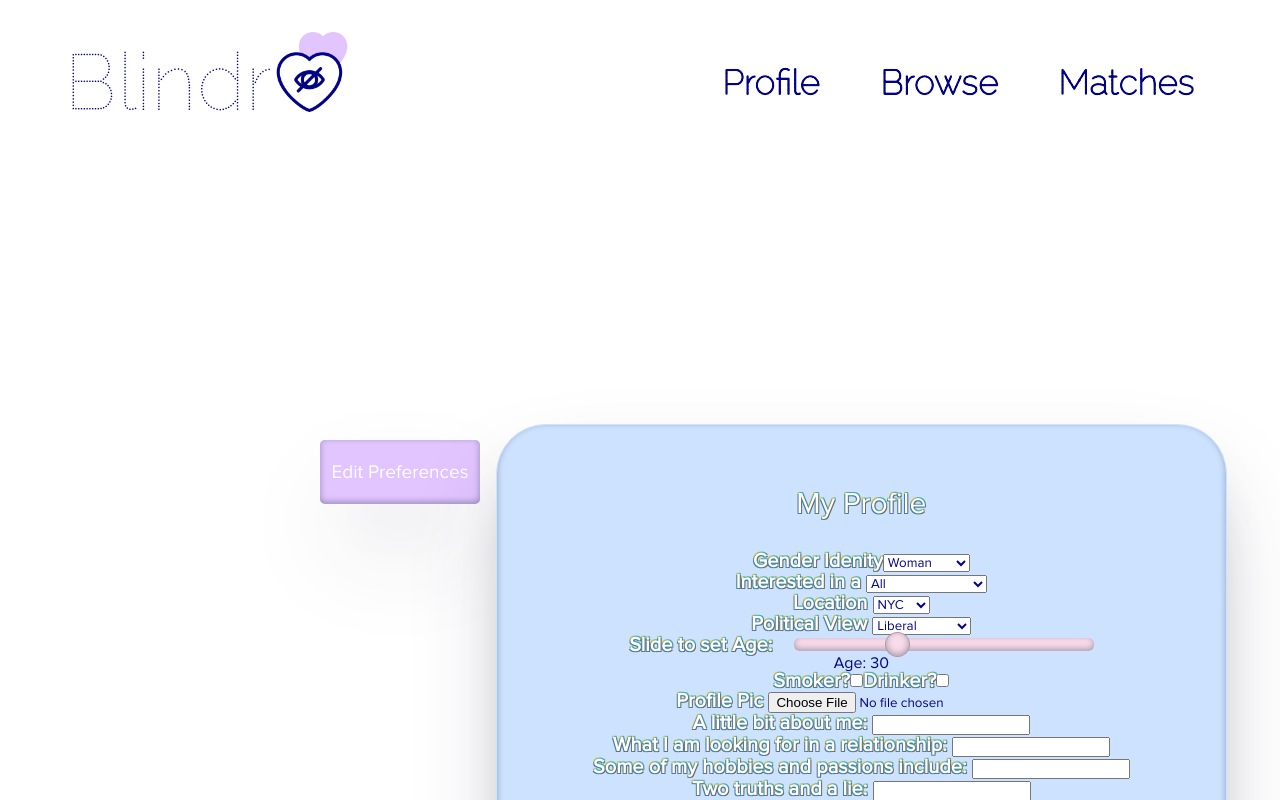
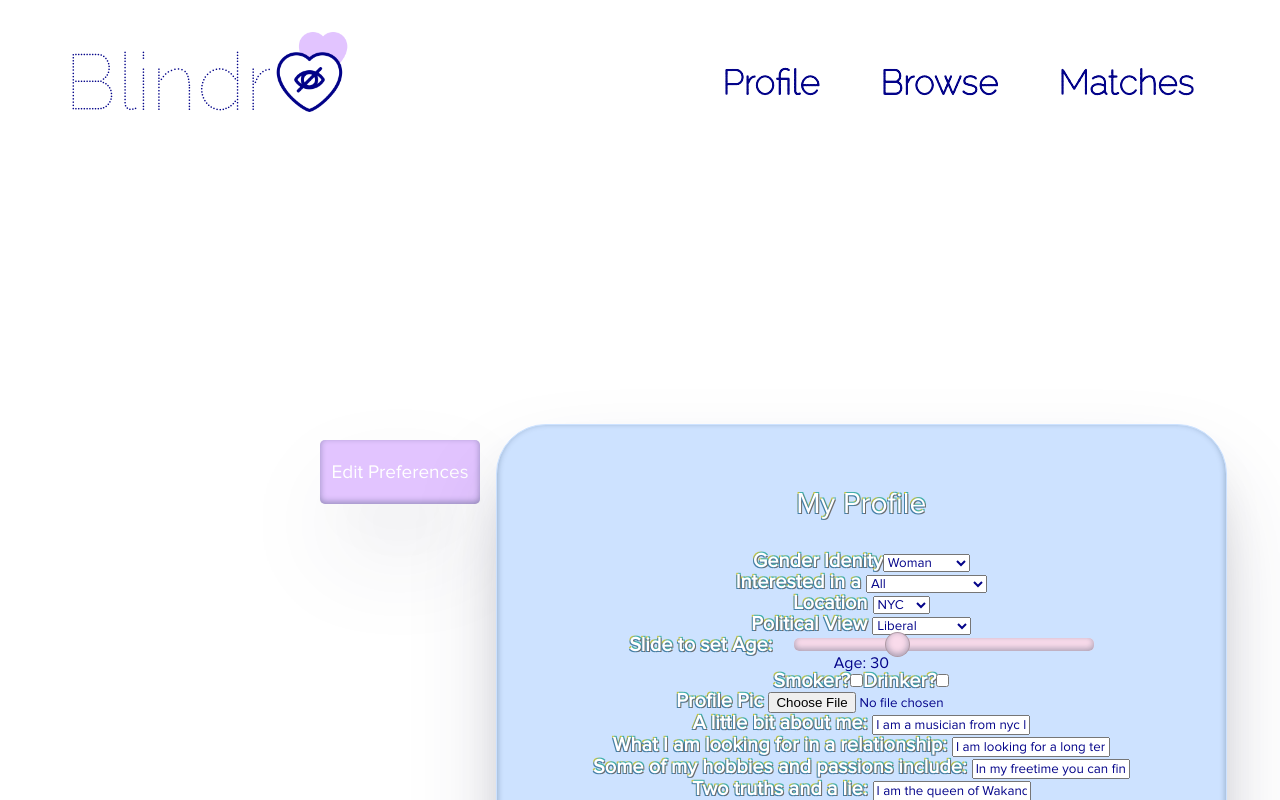
Before and after one commit to RochelleK/phase-3-project-frontend, a React (Create React App) app: page /profile in a window 1280 px wide. Both pictures are taken after a click on the button "Edit Profile". Shown: the top 800 px of the page. Built offline with nearby package versions, Linux system fonts and the light colour scheme; no server answers.

Commit message:
added back button and delete button

```diff
--- a/src/components/EditProfile.jsx
+++ b/src/components/EditProfile.jsx
@@ -1,18 +1,28 @@
 import React, { useState } from "react";
 
-function EditProfile() {
+function EditProfile({ showProfile, setShowProfile}) {
   const [gender, setGender] = useState("Woman");
   const [interest, setInterest] = useState("All");
   const [location, setLocation] = useState("NYC");
   const [political, setPolitical] = useState("Liberal");
-  const [bio, setBio] = useState("");
+  const [bio, setBio] = useState(
+    "I am a musician from nyc looking for love in the big city"
+  );
   const [smoker, setSmoker] = useState(false);
   const [drinker, setDrinker] = useState(false);
-  const [profilePic, setProfilePic] = useState("");
-  const [prompt1, setPrompt1] = useState("");
-  const [prompt2, setPrompt2] = useState("");
-  const [prompt3, setPrompt3] = useState("");
-  const [meme, setMeme] = useState("");
+  const [profilePic, setProfilePic] = useState(
+""  );
+  const [prompt1, setPrompt1] = useState(
+    "I am looking for a long term relatioship with someone who wants to love me for who I am on the inside."
+  );
+  const [prompt2, setPrompt2] = useState(
+    "In my freetime you can find me traveling the world and eating amazing food. I love an adventure."
+  );
+  const [prompt3, setPrompt3] = useState(
+    "I am the queen of Wakanda. I have three siblings. I've been to the grammys"
+  );
+  const [meme, setMeme] = useState(
+""  );
   const [age, setAge] = useState(30)
 
   const updateProfile = (e) => {
@@ -196,6 +206,9 @@ function EditProfile() {
             onChange={(e) => setMeme(e.target.value)}
           />
         </div>
+        <button id="form-submit" onClick={() => setShowProfile(true)}>
+          Go Back
+        </button>
         <button id="form-submit">Save Changes</button>
       </form>
     </div>
--- a/src/components/Match.jsx
+++ b/src/components/Match.jsx
@@ -1,6 +1,14 @@
 import React, { useState } from "react";
 
-function Match({ match, startChat, deleteMatch }) {
+function Match({ match, startChat }) {
+
+  const deleteMatch=()=>{
+    console.log("deleted"+ match.id)
+    fetch(`http://localhost:9292/confirmedmatches/${match.id}`, {
+      method: "DELETE",
+    })
+
+  }
 
 
   return (
--- a/src/components/ProfileCard.jsx
+++ b/src/components/ProfileCard.jsx
@@ -35,7 +35,7 @@ function ProfileCard({ user }) {
         </div>
       ) : (
         <div>
-          <EditProfile user={user} />
+          <EditProfile user={user} showProfile={showProfile} setShowProfile={setShowProfile}/>
         </div>
       )}
     </>
```
Also changed, not shown: src/components/NavBar.jsx (line endings or trailing spaces).
